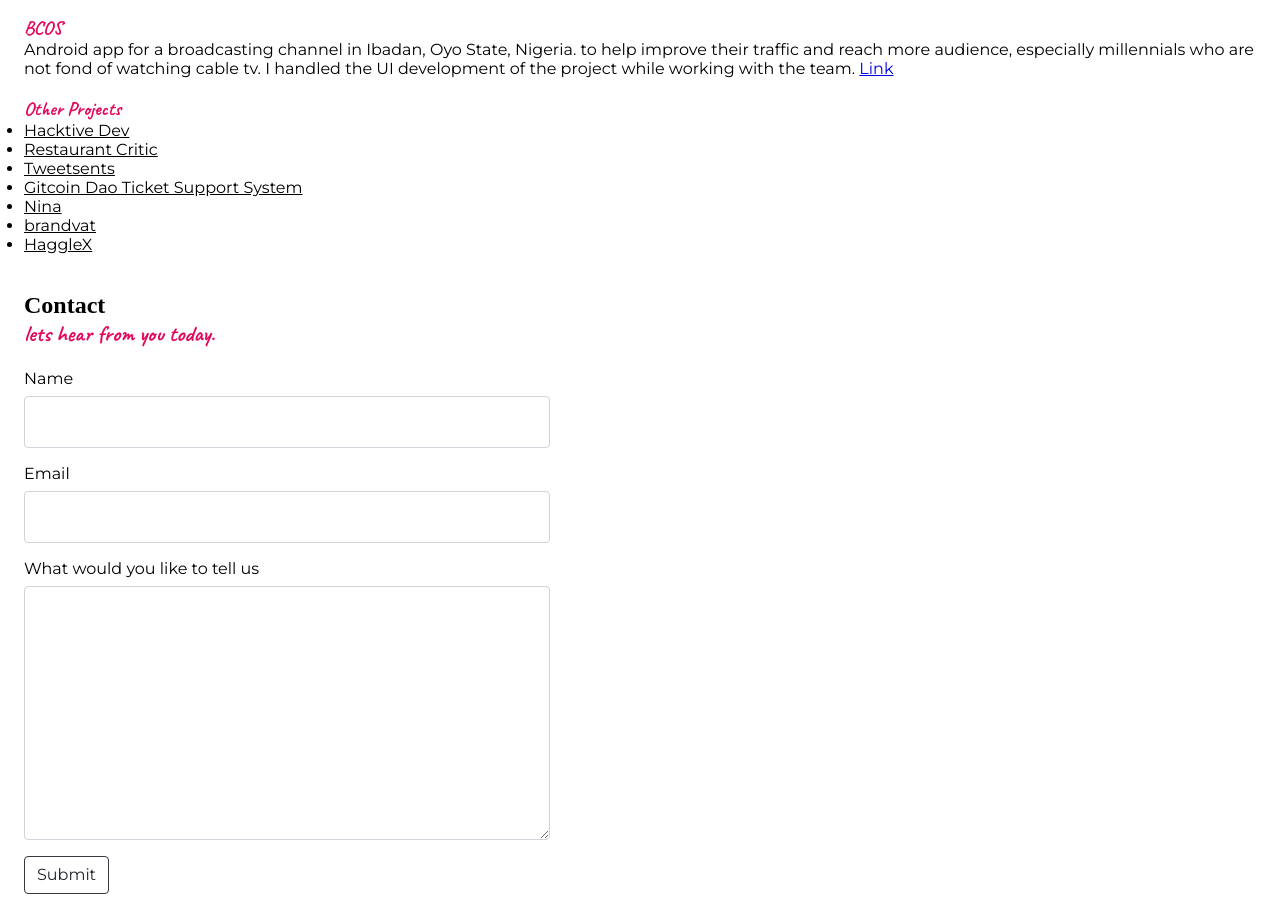
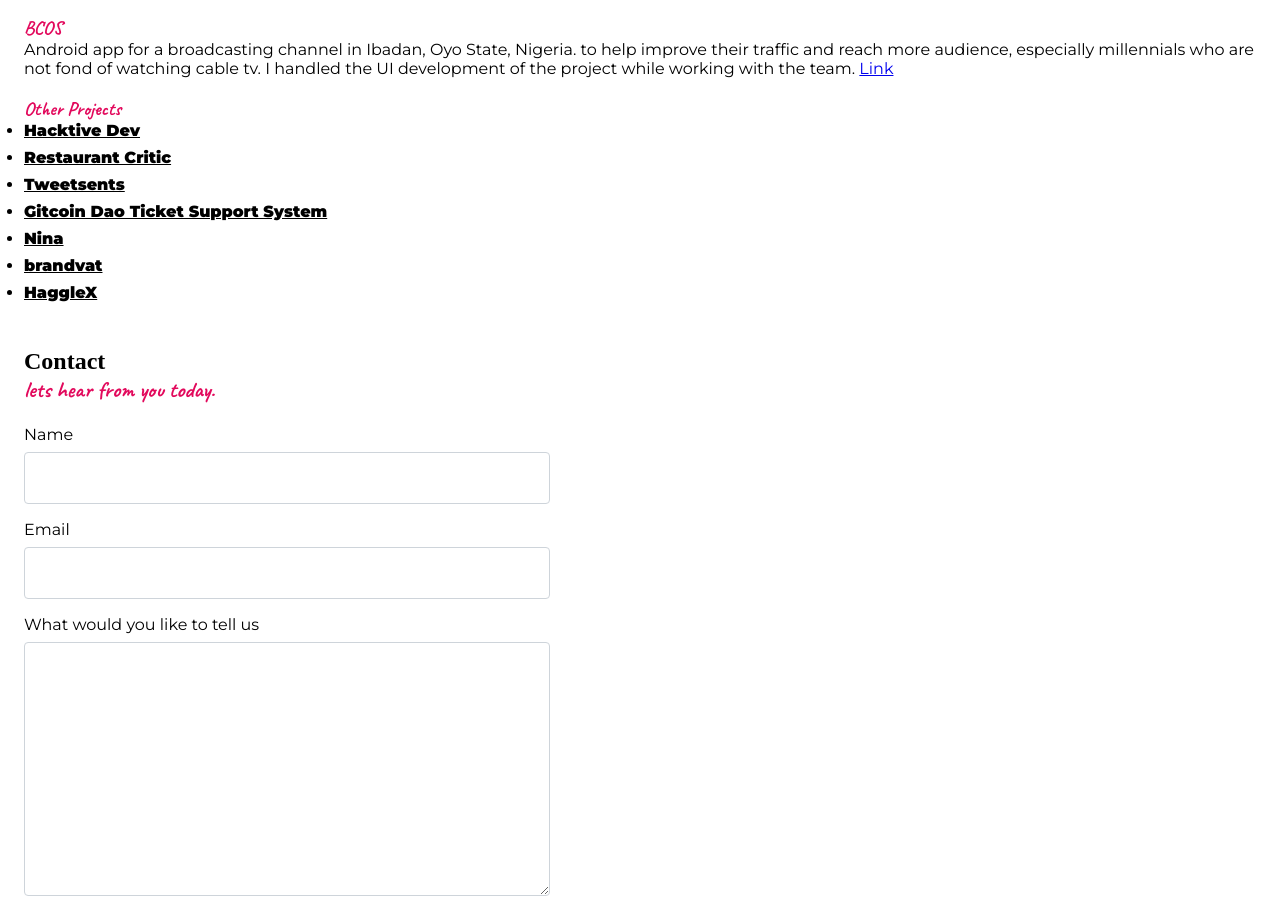
Before and after one commit to BigUncleYemi/resume-project, a website: page public/index.html in a window 1280 px wide. Shown: the part 1174-2083 px from the top of the page. Drawn offline with nearby package versions, Linux system fonts and the light colour scheme.

Commit message:
update  ui v2

```diff
--- a/public/index.html
+++ b/public/index.html
@@ -8,7 +8,7 @@
 <head>
   <meta charset="utf-8">
   <meta http-equiv="X-UA-Compatible" content="IE=edge">
-  <title>Big Uncle Yemi - HNG Resume Task</title>
+  <title>Big Uncle Yemi</title>
   <meta name="description" content="">
   <meta name="viewport" content="width=device-width, initial-scale=1">
   <link rel="shortcut icon" href="./favicon.ico">
@@ -154,8 +154,8 @@
         <dd>
           <ul dir="auto">
             <style>
-              li { margin: 0px; }
-              li a { color: black; }
+              li { margin-bottom: 0.5rem; }
+              li a { color: black; font-weight: 700; }
             </style>
             <li><a href="https://hacktivedev-web.web.app/" rel="nofollow">Hacktive Dev</a></li>
             <li><a href="https://restaurantcritic.firebaseapp.com/" rel="nofollow">Restaurant Critic</a></li>
```
